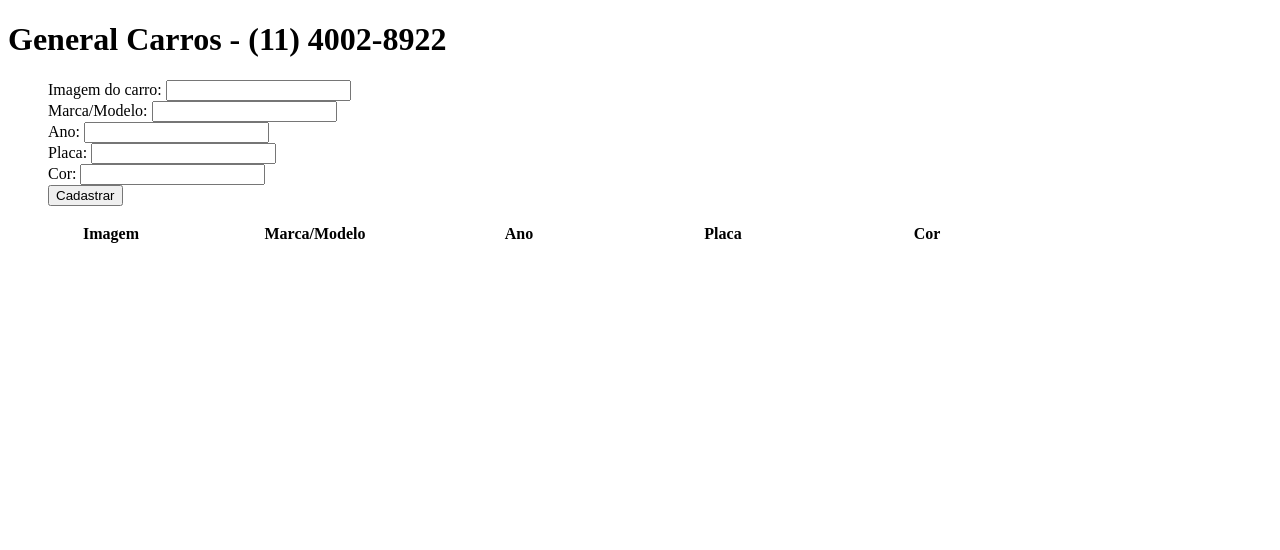
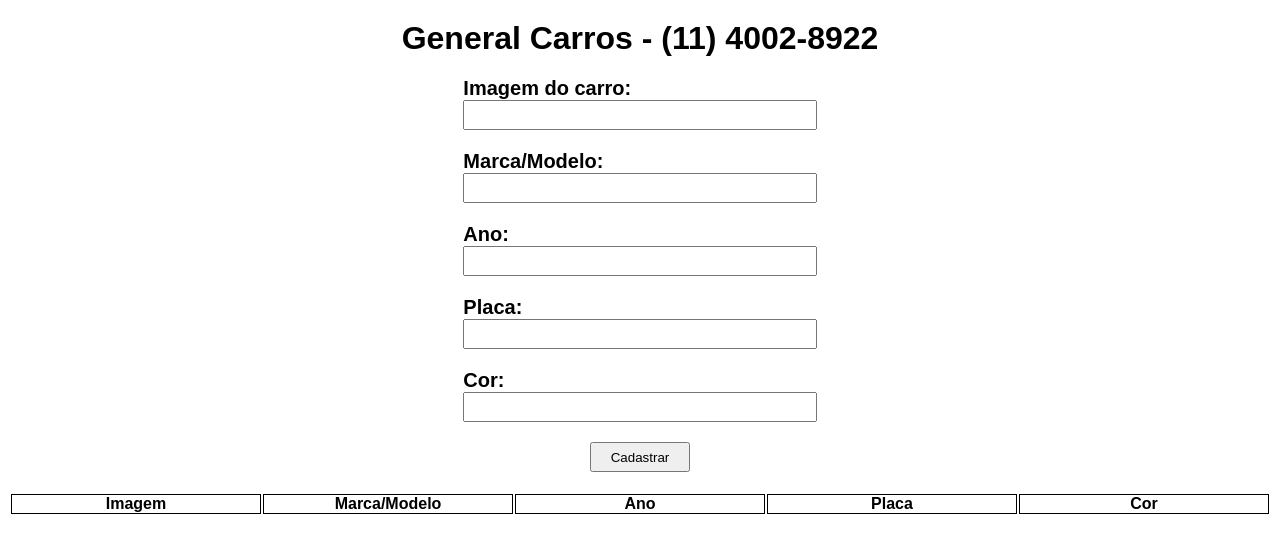
Before and after one commit to Pecorario/challenges-jsninja, a plain HTML site: page index.html in a window 1280 px wide. Drawn offline with Linux system fonts and the light colour scheme.

Commit message:
feat: css improve

```diff
--- a/index.html
+++ b/index.html
@@ -13,6 +13,8 @@
       <span data-js="company-phone"></span>
     </h1>
   </header>
+
+  <div class="form">
     <form action="/" data-js="form-register">
       <ul>
         <li>
@@ -35,12 +37,12 @@
           <label>Cor:</label>
           <input type="text" data-js="color" />
         </li>
-      <li>
+      </ul>
       <button type="submit">Cadastrar</button>
-      </li>
-    </ul>
     </form>
+  </div>
 
+  <div class="table">
     <table>
       <thead>
         <tr>
@@ -54,6 +56,8 @@
 
       <tbody data-js="table-car"></tbody>
     </table>
+  </div>
+
 
   <script src="dom.js"></script>
   <script src="index.js"></script>
--- a/index.js
+++ b/index.js
@@ -1,4 +1,4 @@
-(function ($, doc) {
+(function($, doc) {
   'use strict';
   /*
   A loja de carros será nosso desafio final. Na aula anterior, você fez a parte
@@ -22,26 +22,24 @@
   nesse arquivo, dentro do `console.log`, o link para o pull request no seu
   projeto.
   */
-  var app = (function () {
+  var app = (function() {
     return {
-      init: function init () {
-        console.log('app init');
+      init: function init() {
         this.companyInfo();
         this.initEvents();
       },
 
-      initEvents () {
+      initEvents() {
         $('[data-js="form-register"]').on('submit', this.handleSubmit);
       },
 
-      handleSubmit: function handleSubmit (e) {
+      handleSubmit: function handleSubmit(e) {
         e.preventDefault();
-        console.log('submit');
         var $tableCar = $('[data-js="table-car"]').get();
         $tableCar.appendChild(app.createNewCar());
       },
 
-      createNewCar: function createNewCar () {
+      createNewCar: function createNewCar() {
         const $fragment = doc.createDocumentFragment();
         var $tr = doc.createElement('tr');
         var $tdImage = doc.createElement('td');
@@ -68,7 +66,7 @@
         return $fragment.appendChild($tr);
       },
 
-      companyInfo: function companyInfo () {
+      companyInfo: function companyInfo() {
         console.log('company info');
         var ajax = new XMLHttpRequest();
         ajax.open('GET', 'company.json', true);
@@ -76,7 +74,7 @@
         ajax.addEventListener('readystatechange', this.getCompanyInfo, false);
       },
 
-      getCompanyInfo: function getCompanyInfo () {
+      getCompanyInfo: function getCompanyInfo() {
         if (!app.isReady.call(this)) {
           return;
         }
@@ -88,7 +86,7 @@
         $companyPhone.textContent = data.phone;
       },
 
-      isReady: function isReady () {
+      isReady: function isReady() {
         return this.readyState === 4 && this.status === 200;
       },
     };
--- a/style.css
+++ b/style.css
@@ -1,15 +1,66 @@
+* {
+  margin: 0;
+  padding: 0;
+  box-sizing: border-box;
+  font-family: Arial, Helvetica, sans-serif;
+}
+
+header h1 {
+  text-align: center;
+  margin: 20px;
+}
+
 ul {
   list-style: none;
 }
+
+.form {
+  display: flex;
+  justify-content: center;
+  margin: 20px;
+}
+
+.form label {
+  font-size: 20px;
+  font-weight: bold;
+
+}
+
+.form input {
+  width: 100%;
+  height: 30px;
+  margin-bottom: 20px;
+}
+
+form {
+  width: 500px;
+  display: flex;
+  flex-direction: column;
+  align-items: center;
+}
+
+button {
+  height: 30px;
+  width: 100px;
+}
+
+.table {
+  display: flex;
+  align-items: center;
+  justify-content: center;
+}
+
 
 img {
   max-width: 200px;
 }
 
 th {
-  width: 200px;
+  width: 250px;
+  border: 1px solid black;
 }
 
-td {
+td{
+  border: 1px solid black;
   text-align: center;
 }
```
Lines whose indentation alone changed are shown as unchanged.
